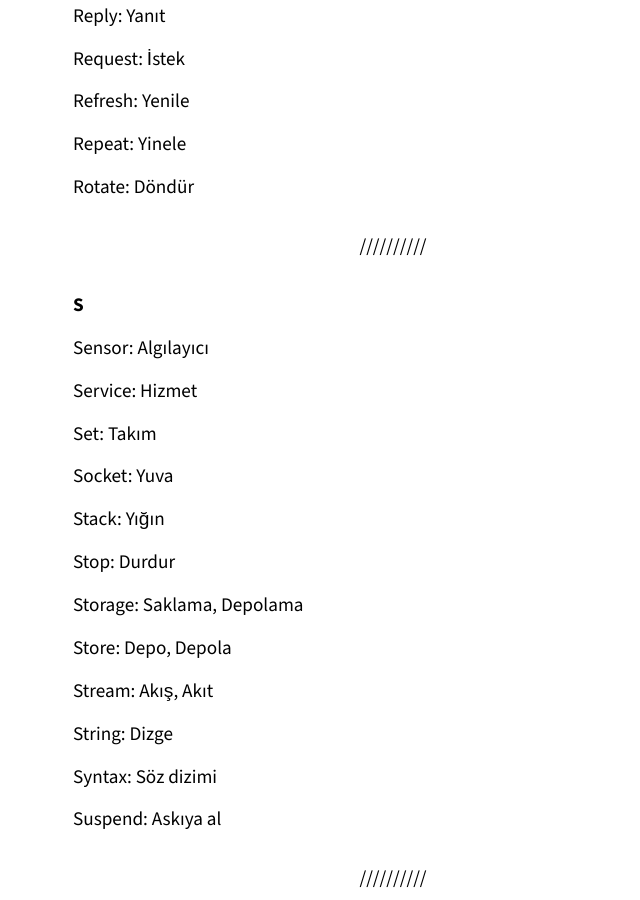
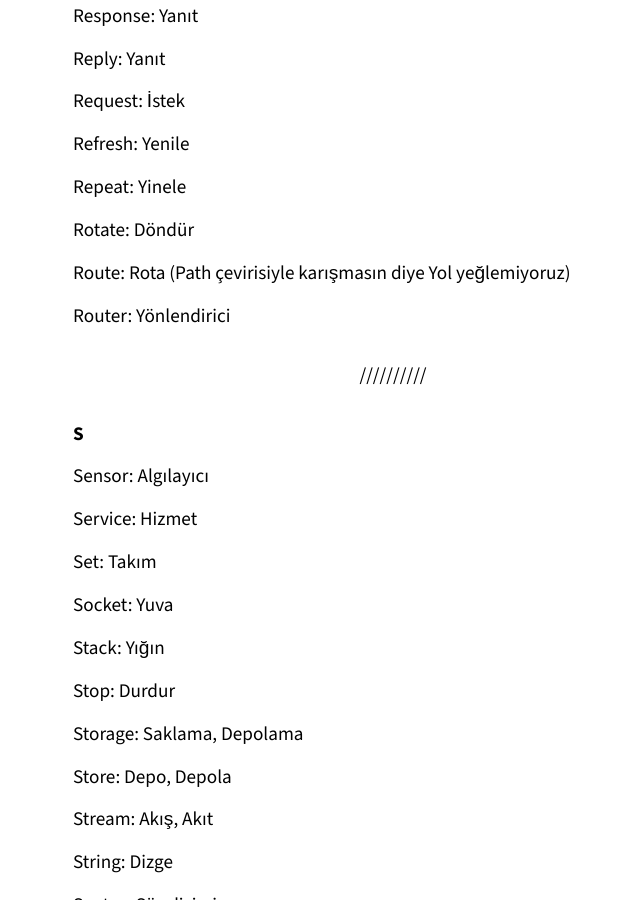
Before and after one commit to gnometurk/gnomeorgtr, a Jekyll site: the page built from ceviri/sozluk.md, in a window 1280 px wide and 900 px high, scrolled down 7961 px. Shown: the whole window, without its empty margins (247-887 px from the left). Built offline with Jekyll 4.4.1, drawn with Linux system fonts in a browser that asks for light colours.

Commit message:
Update sozluk
path: Yol
route: Rota
router: Yönlendirici

```diff
--- a/ceviri/sozluk.md
+++ b/ceviri/sozluk.md
@@ -278,6 +278,8 @@ Password: Parola
 
 Pause: Duraklat
 
+Path: Yol
+
 Performance: Başarım
 
 Prefer: Yeğle
@@ -343,6 +345,10 @@ Refresh: Yenile
 Repeat: Yinele
 
 Rotate: Döndür
+
+Route: Rota (Path çevirisiyle karışmasın diye Yol yeğlemiyoruz)
+
+Router: Yönlendirici
 
 ---
 
```
